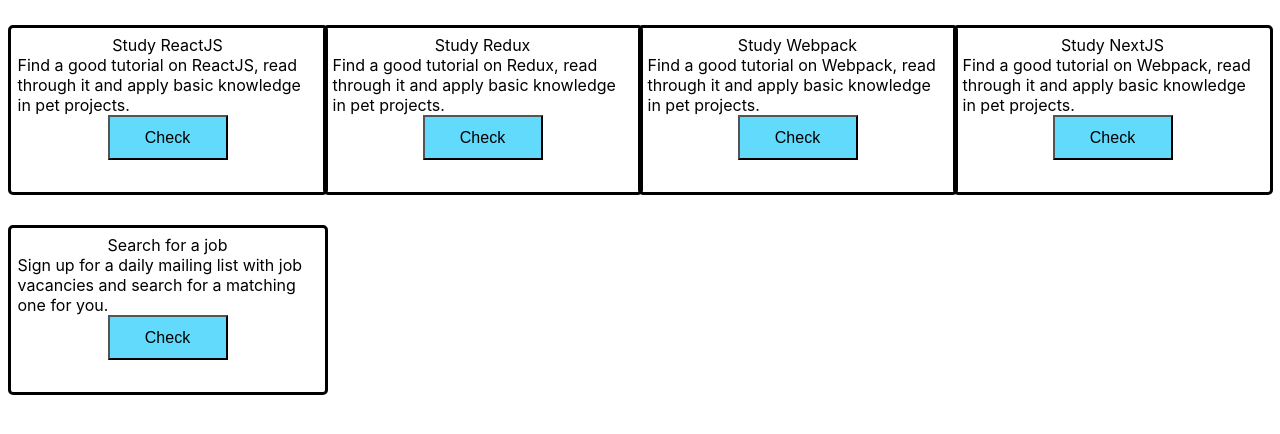
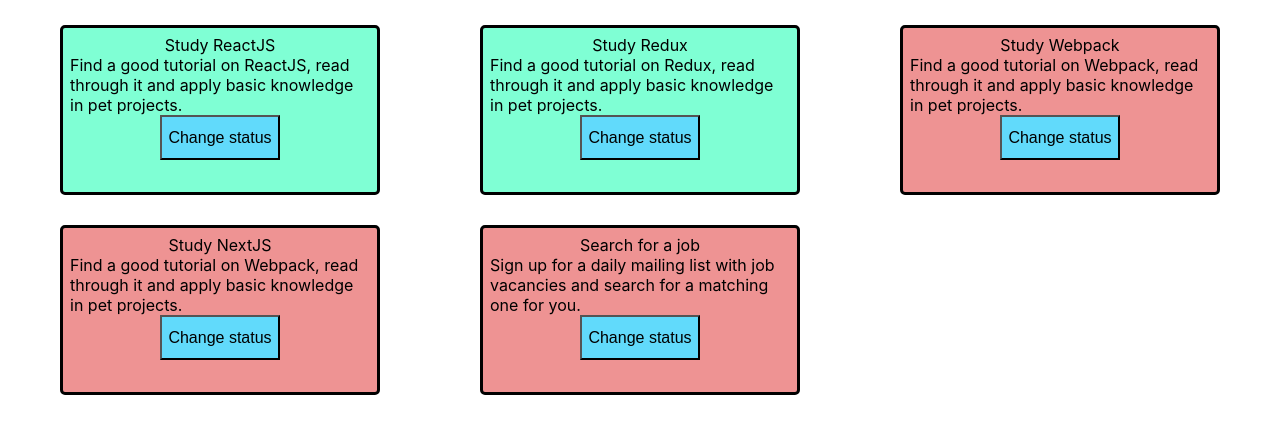
Before and after one commit to TarnishingColors/react-course-project, a React (Create React App) app: page / in a window 1280 px wide. Shown: the top 434 px of the page. Built offline with nearby package versions, Linux system fonts and the light colour scheme.

Commit message:
add changeTaskStatus function

```diff
--- a/src/components/Button/Button.js
+++ b/src/components/Button/Button.js
@@ -1,14 +1,14 @@
 import React from 'react';
 import "./styles.css"
 
-const Button = ({ id, completed }) => {
+const Button = ({ id, completed, changeTaskStatus }) => {
 
     let handleOnClick = () => {
         console.log(`Task ${id} completed status = ${completed}`);
     }
 
     return (
-        <button onClick={handleOnClick} className="button">Check</button>
+        <button onClick={() => changeTaskStatus(id)} className="button">Change status</button>
     );
 };
 
--- a/src/components/MyTodoList/MyTodoList.js
+++ b/src/components/MyTodoList/MyTodoList.js
@@ -7,12 +7,18 @@
 
     let [tasks, setTasks] = useState(data);
 
+    let changeTaskStatus = (taskId) => {
+        setTasks(
+            tasks.map(task => task.id === taskId ? {...task, completed: !task.completed} : task)
+        )
+    }
+
     return (
         <div className="todo-list">
             {
                 tasks.map((task, key) => {
                     return (
-                        <Task key={key} task={task} />
+                        <Task key={key} task={task} changeTaskStatus={changeTaskStatus} />
                     )
                 })
             }
--- a/src/components/MyTodoList/styles.css
+++ b/src/components/MyTodoList/styles.css
@@ -3,6 +3,6 @@
     display: grid;
     align-items: center;
     justify-items: center;
-    grid-template-columns: repeat(auto-fit, minmax(300px, 1fr));
+    grid-template-columns: repeat(auto-fit, minmax(320px, 1fr));
     margin: 10px;
 }
--- a/src/components/Task/Task.js
+++ b/src/components/Task/Task.js
@@ -2,15 +2,15 @@
 import Button from "../Button/Button";
 import "./styles.css"
 
-const Task = ({ task }) => {
+const Task = ({ task, changeTaskStatus }) => {
     let { id, name, description, completed } = task;
 
     return (
-        <div className="task">
+        <div className={`task ${completed ? "green" : "red"}`}>
             <div className="task__name">{name}</div>
             <div className="task__description">{description}</div>
             <div className="task__status">{completed}</div>
-            <Button id={id} completed={completed} />
+            <Button id={id} completed={completed} changeTaskStatus={changeTaskStatus}/>
         </div>
     );
 };
--- a/src/components/Task/styles.css
+++ b/src/components/Task/styles.css
@@ -9,3 +9,11 @@
     padding: 7px;
     width: 300px;
 }
+
+.red {
+    background-color: #ee9393;
+}
+
+.green {
+    background-color: aquamarine;
+}
```
Also changed, not shown: src/components/addTask/addTask.js (added), src/components/addTask/styles.css (added).
